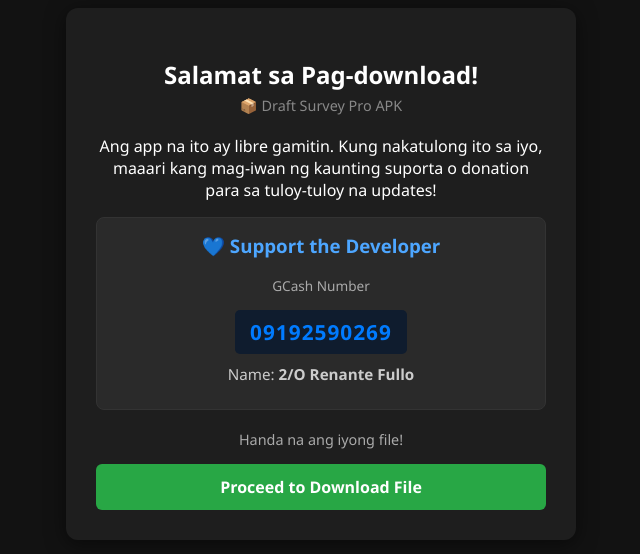
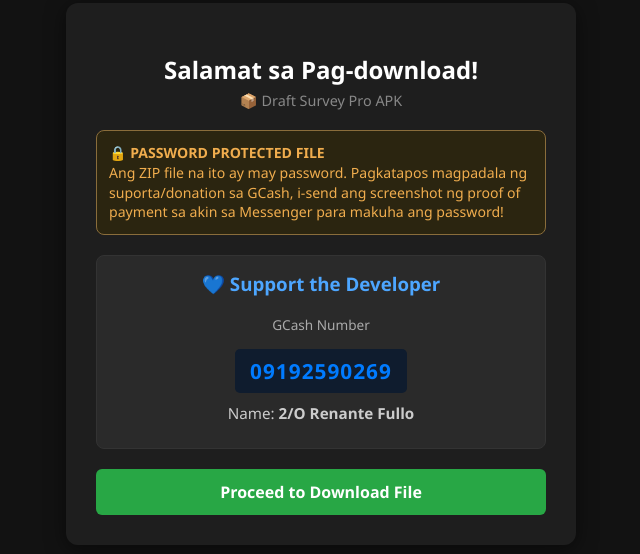
Before and after one commit to Saitama1978/draft-survey-pro, a plain HTML site: page index.html in a window 1280 px wide. Shown: the part 126-680 px from the top of the page, without its empty margins (319-959 px from the left). Drawn offline with Linux system fonts and the light colour scheme.

Commit message:
Update index.html

```diff
--- a/index.html
+++ b/index.html
@@ -35,6 +35,17 @@
             font-size: 0.9em;
             margin-bottom: 20px;
         }
+        .notice-box {
+            background-color: #2b2510;
+            border: 1px solid #8a6d3b;
+            color: #f0ad4e;
+            padding: 12px;
+            border-radius: 8px;
+            font-size: 0.88em;
+            margin-bottom: 20px;
+            text-align: left;
+            line-height: 1.4;
+        }
         .donation-box {
             background-color: #2a2a2a;
             border: 1px solid #333;
@@ -69,11 +80,6 @@
             border-radius: 6px;
             margin-top: 10px;
         }
-        .timer-text {
-            font-size: 0.9em;
-            color: #aaa;
-            margin-bottom: 15px;
-        }
         .download-btn {
             background-color: #28a745;
             color: white;
@@ -92,11 +98,6 @@
         .download-btn:hover {
             background-color: #218838;
         }
-        .download-btn.disabled {
-            background-color: #555;
-            cursor: not-allowed;
-            opacity: 0.6;
-        }
     </style>
 </head>
 <body>
@@ -105,7 +106,10 @@
     <h2>Salamat sa Pag-download!</h2>
     <div class="app-title">📦 Draft Survey Pro APK</div>
 
-    <p>Ang app na ito ay libre gamitin. Kung nakatulong ito sa iyo, maaari kang mag-iwan ng kaunting suporta o donation para sa tuloy-tuloy na updates!</p>
+    <div class="notice-box">
+        🔒 <strong>PASSWORD PROTECTED FILE</strong><br>
+        Ang ZIP file na ito ay may password. Pagkatapos magpadala ng suporta/donation sa GCash, i-send ang screenshot ng proof of payment sa akin sa Messenger para makuha ang password!
+    </div>
 
     <div class="donation-box">
         <h3>💙 Support the Developer</h3>
@@ -115,8 +119,7 @@
         <img src="gcash-qr.png" alt="GCash QR Code" class="qr-image" onerror="this.style.display='none'">
     </div>
 
-    <div class="timer-text" id="timer-status">Handa na ang iyong file!</div>
-    <a href="https://www.mediafire.com/file/g3har6sim5ltf3o/Draft-Survey-Pro-APK.zip/file" id="download-btn" class="download-btn">Proceed to Download File</a>
+    <a href="https://www.mediafire.com/file/60crnqfwjpebwgd/DraftSurveyPro/file" target="_blank" class="download-btn">Proceed to Download File</a>
 </div>
 
 </body>
```
